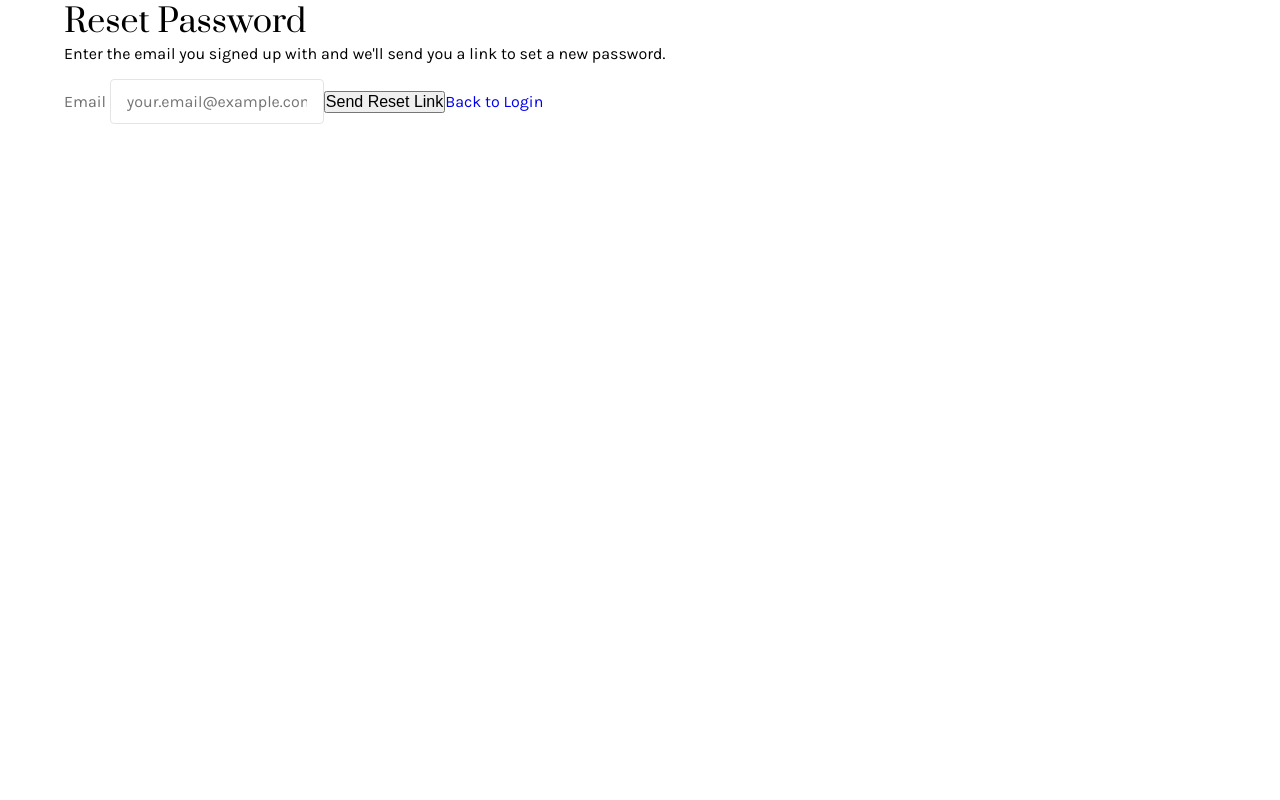
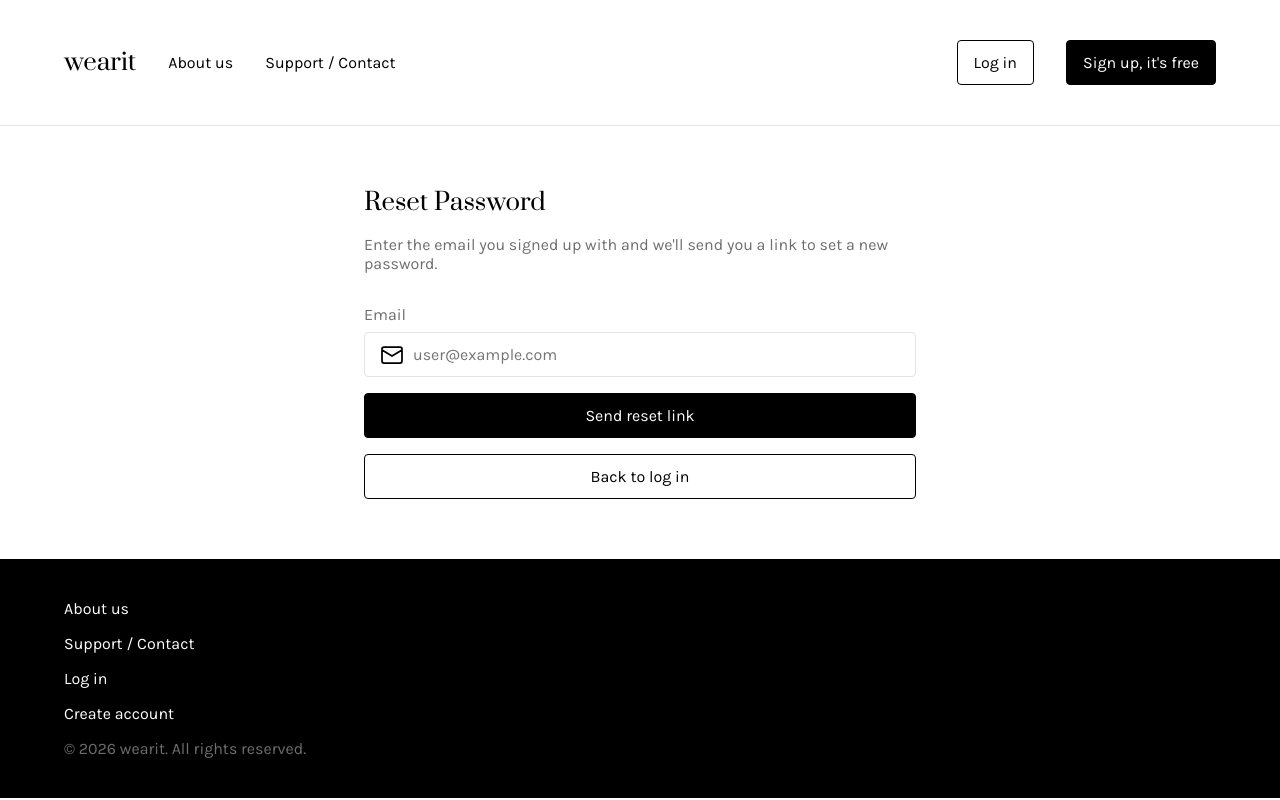
Before and after one commit to anetkabagetka/wearit, a Vue app: page /reset-password in a window 1280 px wide. Built offline with nearby package versions, Linux system fonts and the light colour scheme; no server answers.

Commit message:
Styled Reset password page

```diff
--- a/src/views/auth/ResetPasswordView.vue
+++ b/src/views/auth/ResetPasswordView.vue
@@ -1,16 +1,35 @@
+<script setup>
+import Navigation from '@/components/Navigation.vue'
+import Footer from '@/components/Footer.vue'
+
+import mailIcon from '@/assets/icons/mail.svg'
+</script>
+
 <template>
-    <main class="container">
-        <h1>Reset Password</h1>
-        <p>Enter the email you signed up with and we'll send you a link to set a new password.</p>
+    <Navigation />
+    <main>
+        <section class="section">
+            <div class="container container-narrow stack">
+                <h1>Reset Password</h1>
+                <p>Enter the email you signed up with and we'll send you a link to set a new password.</p>
 
-        <form>
-            <label>
-                Email
-                <input type="email" autocomplete="email" placeholder="your.email@example.com" required />
-            </label>
+                <form class="stack">
+                    <label class="stack-small">
+                        Email
+                        <span class="input-icon">
+                            <img :src="mailIcon" alt="" />
+                            <input v-model="email" type="email" autocomplete="email" placeholder="user@example.com"
+                                required />
+                        </span>
+                    </label>
 
-            <button type="submit">Send Reset Link</button>
-            <RouterLink :to="{ name: 'login' }">Back to Login</RouterLink>
-        </form>
+                    <button type="submit" :disabled="isLoading" class="btn btn-primary">
+                        {{ isLoading ? "Sending reset link..." : "Send reset link" }}
+                    </button>
+                    <RouterLink :to="{ name: 'login' }" class="btn btn-secondary">Back to log in</RouterLink>
+                </form>
+            </div>
+        </section>
     </main>
+    <Footer />
 </template>
```
